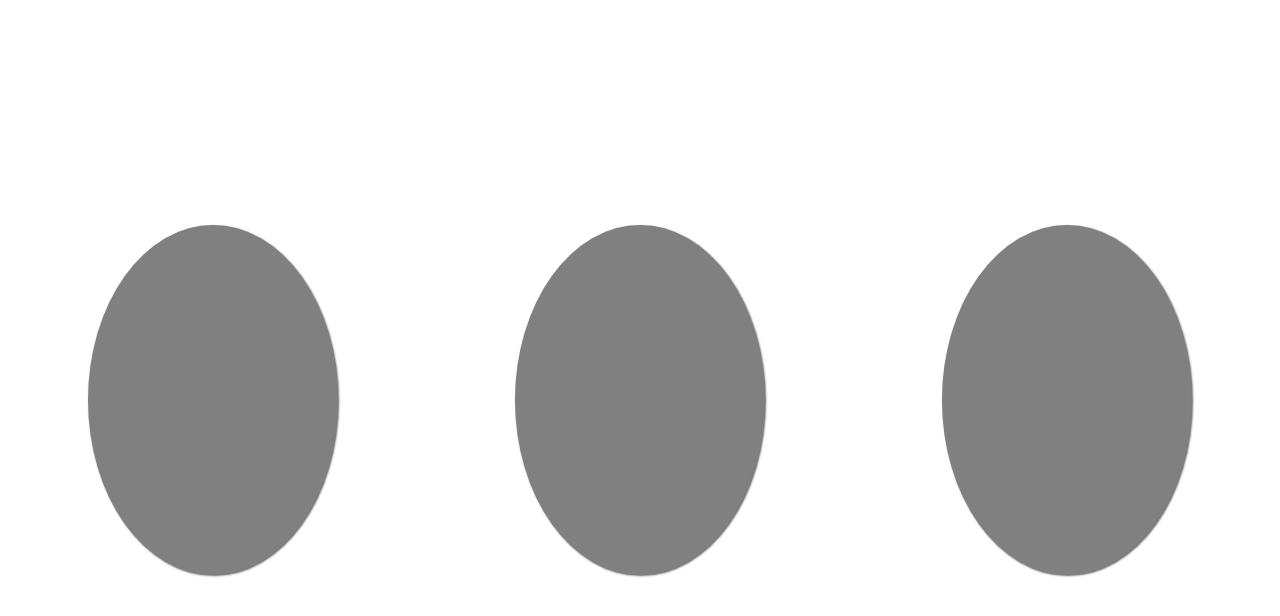
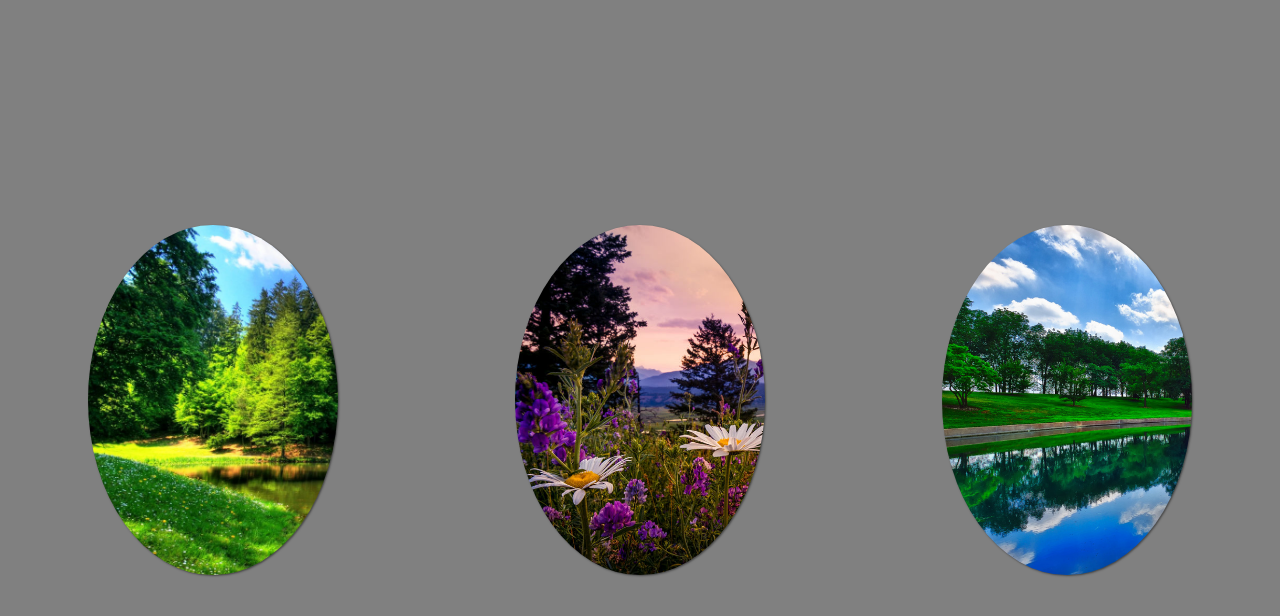
Before and after one commit to mihail-starkov/hover-rotate, a plain HTML site: page hover-rotate.html in a window 1280 px wide. Both pictures are taken after a click on the element 213 px from the left and 400 px from the top of the page. Drawn offline with Linux system fonts and the light colour scheme.

Commit message:
Add readme.MD

```diff
--- a/hover-rotate.js
+++ b/hover-rotate.js
@@ -2,10 +2,10 @@
 /**
  * Объект HoverRotate
  * @property {{}} settings DTO объект с настройками скрипта
- * @method
- * @method
- * @method
- * @method
+ * @method init Инициализация скрипта
+ * @method isSoughtElement Метод определяющий, на нужном ли элементе произошло событие
+ * @method startRotate Метод поворота элемента
+ * @method stopRotate Метод отмены поворота и возврата в исходное состояние
  */
 const hoverRotate = {
   /**
@@ -13,13 +13,15 @@ const hoverRotate = {
    * @property {string} cardClass - CSS класс контейнера с элементами
    * @property {string} cardClass - CSS класс обертка элемента
    * @property {string} cardItemClass - CSS класс элемент
-   * @property {number} angle - угол наклона элемента
+   * @property {number} angle - коэффициент изменения угла наклона элемента
+   * @property {boolean} animateRotate - включение/отключение анимации поворота
    */
   settings: {
     cardsClass: 'cards',
     cardClass: 'card',
     cardItemClass: 'card-item',
     angle: 5,
+    animateRotate: true,
   },
   /**
    * Инициализация скрипта
@@ -31,16 +33,17 @@ const hoverRotate = {
     const cards = document.querySelector(`.${this.settings.cardsClass}`);
 
     cards.addEventListener('mousemove', (e) => {
-      this.startRotate(e)
+      this.animateRotateStart(e)
     });
     cards.addEventListener('mouseout', (e) => {
-      this.stopRotate(e)
+      this.animateRotateStop(e)
     });
   },
   /**
    * Метод определяющий, на нужном ли элементе произошло событие
    * @param {event} e событие, которое произошло на элементе
-   * @return {HTMLElement} возвращает нужный элемент, на котором произошло событие
+   * @return {HTMLElement || boolean} возвращает нужный элемент,
+   * на котором произошло событие либо false если нет нужного элемента
    */
   isSoughtElement(e) {
     if (e.target.className === this.settings.cardItemClass) {
@@ -53,11 +56,11 @@ const hoverRotate = {
   },
   /**
    * Метод поворота элемента
-   * @param {event} e событие полученное обработчиком
+   * @param {Event} e событие полученное обработчиком
    */
-  startRotate(e) {
+  animateRotateStart(e) {
     const card = this.isSoughtElement(e);
-    if (card) {
+    if (card && this.settings.animateRotate) {
       let halfHeight = card.offsetHeight / 2,
           halfWidth  = card.offsetWidth / 2;
       card.style.transform = `
@@ -67,14 +70,13 @@ const hoverRotate = {
   },
   /**
    * Метод отмены поворота и возврата в исходное состояние
-   * @param {event} e событие полученное обработчиком
+   * @param {Event} e событие полученное обработчиком
    */
-  stopRotate(e) {
+  animateRotateStop(e) {
     const card = this.isSoughtElement(e);
-    if (card) {
+    if (card && this.settings.animateRotate) {
       card.style.transform = 'rotate(0)';
     }
   },
 };
-
 hoverRotate.init();
--- a/style.css
+++ b/style.css
@@ -14,6 +14,7 @@ body {
 	align-items     : center;
 	width           : 100vw;
 	height          : 100vh;
+	background-color  : grey;
 }
 
 .card {
@@ -22,11 +23,22 @@ body {
 }
 
 .card-item {
-	border-radius    : 50%;
-	width            : 250px;
-	height           : 350px;
-	background-color : grey;
-	transition       : transform .2s ease;
-	cursor           : pointer;
-	box-shadow       : 1px 1px 2px 0 rgba(50, 50, 50, 0.75);
+	border-radius     : 50%;
+	width             : 250px;
+	height            : 350px;
+	background-repeat : no-repeat;
+	background-size   : cover;
+	background-color  : grey;
+	transition        : transform .2s ease;
+	cursor            : pointer;
+	box-shadow        : 1px 1px 2px 0 rgba(50, 50, 50, 0.75);
 }
+.card:nth-child(1) .card-item{
+	background-image  : url("./1.jpg");
+}
+.card:nth-child(2) .card-item{
+	background-image  : url("./2.jpg");
+}
+.card:nth-child(3) .card-item{
+	background-image  : url("./3.jpg");
+}
```
Also changed, not shown: 1.jpg (added), 2.jpg (added), 3.jpg (added), 1 other file.
